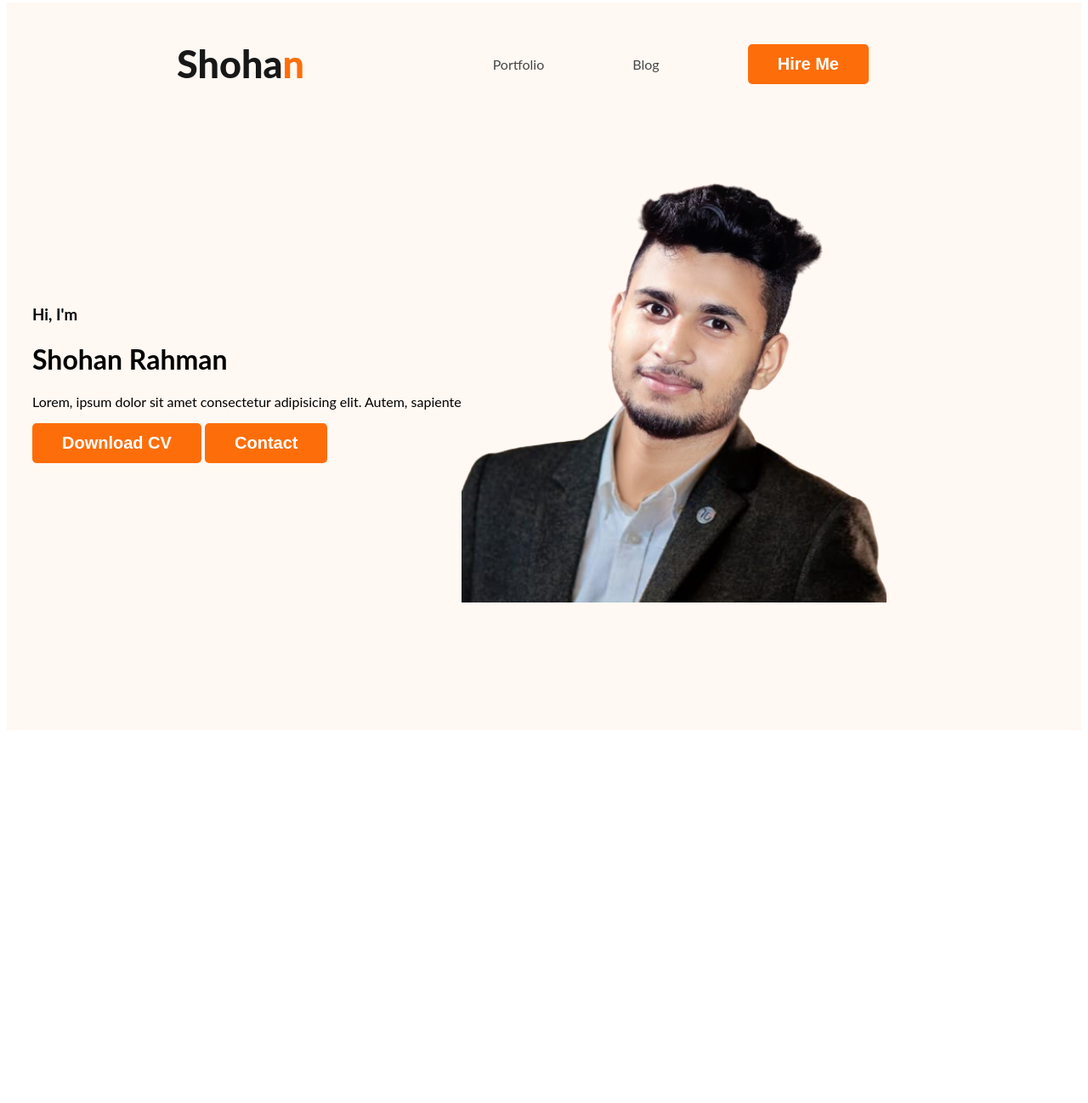
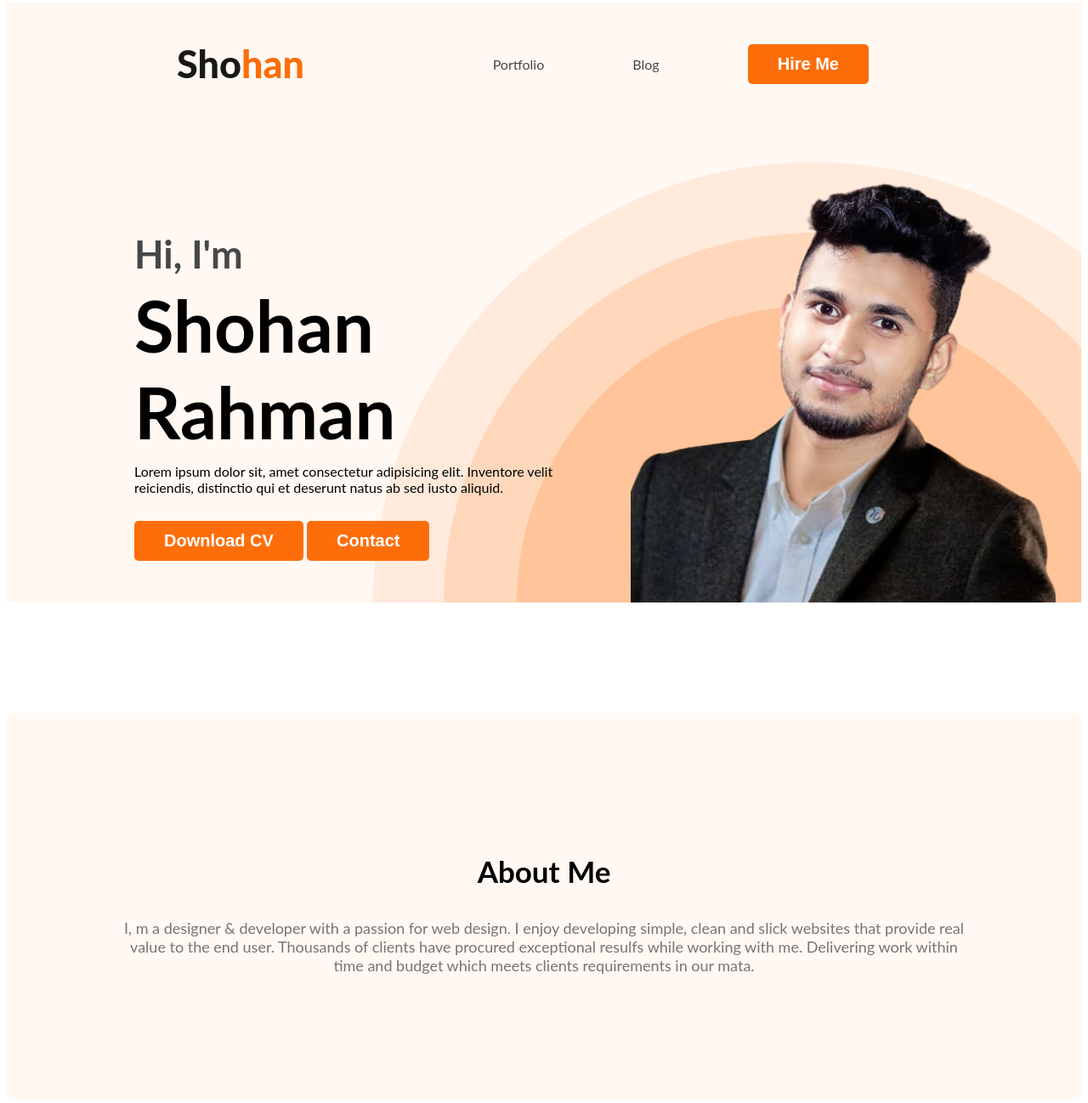
Before and after one commit to ishohan/developer-portfolio, a plain HTML site: page index.html in a window 1280 px wide. Shown: the part 5-1303 px from the top of the page at 85% size. Before the commit the page ends 872 px from the top, so only its background shows below. Drawn offline with Linux system fonts and the light colour scheme.

Commit message:
about section created

```diff
--- a/index.html
+++ b/index.html
@@ -12,7 +12,7 @@
 <body>
    <header class="header">
 <nav>
-    <h3 class="nav-title">Shoha<span style="color: #FD6E0A;">n</span></h3>
+    <h3 class="nav-title">Sho<span style="color: #FD6E0A;">han</span></h3>
     <ul>
         <li>Portfolio</li>
         <li>Blog</li>
@@ -23,7 +23,7 @@
                 <div class="banner-content">
                 <h3 class="banner-greeting">Hi, I'm</h3>
                 <h1 class="banner-title">Shohan Rahman</h1>
-                <p>Lorem, ipsum dolor sit amet consectetur adipisicing elit. Autem, sapiente</p>
+                <p class="banner-description">Lorem ipsum dolor sit, amet consectetur adipisicing elit. Inventore velit reiciendis, distinctio qui et deserunt natus ab sed iusto aliquid.</p>
                 <button class="btn-primary">Download CV</button>
                 <button class="btn-primary">Contact</button>
                 </div>
@@ -32,7 +32,10 @@
 
    </header>
    <main>
-
+        <section class="about">
+            <h3 class="section-title">About Me</h3>
+            <p class="section-description">I, m a designer & developer with a passion for web design. I enjoy developing simple, clean and slick websites that provide real value to the end user. Thousands of clients have procured exceptional resulfs while working with me. Delivering work within time and budget which meets clients requirements in our mata.</p>
+        </section>
    </main>
    <footer>
 
--- a/styles/portfolio.css
+++ b/styles/portfolio.css
@@ -22,6 +22,12 @@ nav {
     margin: 0 200px;
 }
 
+.section-description {
+    color:#757575;
+    text-align: center;
+    font-size: 18px;
+}
+
 .nav-title {
     color: #181818;
     font-size: 45px;
@@ -36,12 +42,50 @@ nav {
     /* header related styles */
     .header {
         background-color: #FFF8F3;
+        background-image: url('../images/header_bg.png');
+        background-repeat: no-repeat;
+        background-position:bottom right;
     }
     .banner {
-        padding: 30px 30px 150px ;
+        padding: 30px 30px 0px 150px ;
         display: flex;
         align-items: center;
+        justify-content: space-between;
+    }
+    .banner-content {
+        max-width: 500px;
     }
     .banner .profile-picture {
         width: 500px;
     }
+    .banner-greeting {
+        font-size: 45px;
+        color: #474747;
+        margin-bottom: 0;
+    }
+    .banner-title {
+        font-size: 85px;
+        font-weight: 700;
+        margin-top: 5px;
+        margin-bottom: 10px;
+    }
+    .banner-description {
+        margin-top: 0px;
+        margin-bottom: 30px;
+    }
+    /* main section styles */
+
+
+    /* about section styles */
+    .about {
+        padding: 130px;
+        border-radius: 10px;
+        background: #FFF8F3;
+        margin: 130px 0;
+    }
+    .section-title {
+        color: #181818);
+        text-align: center;
+        font-size: 35px;
+        font-weight: 700;
+    }
```
